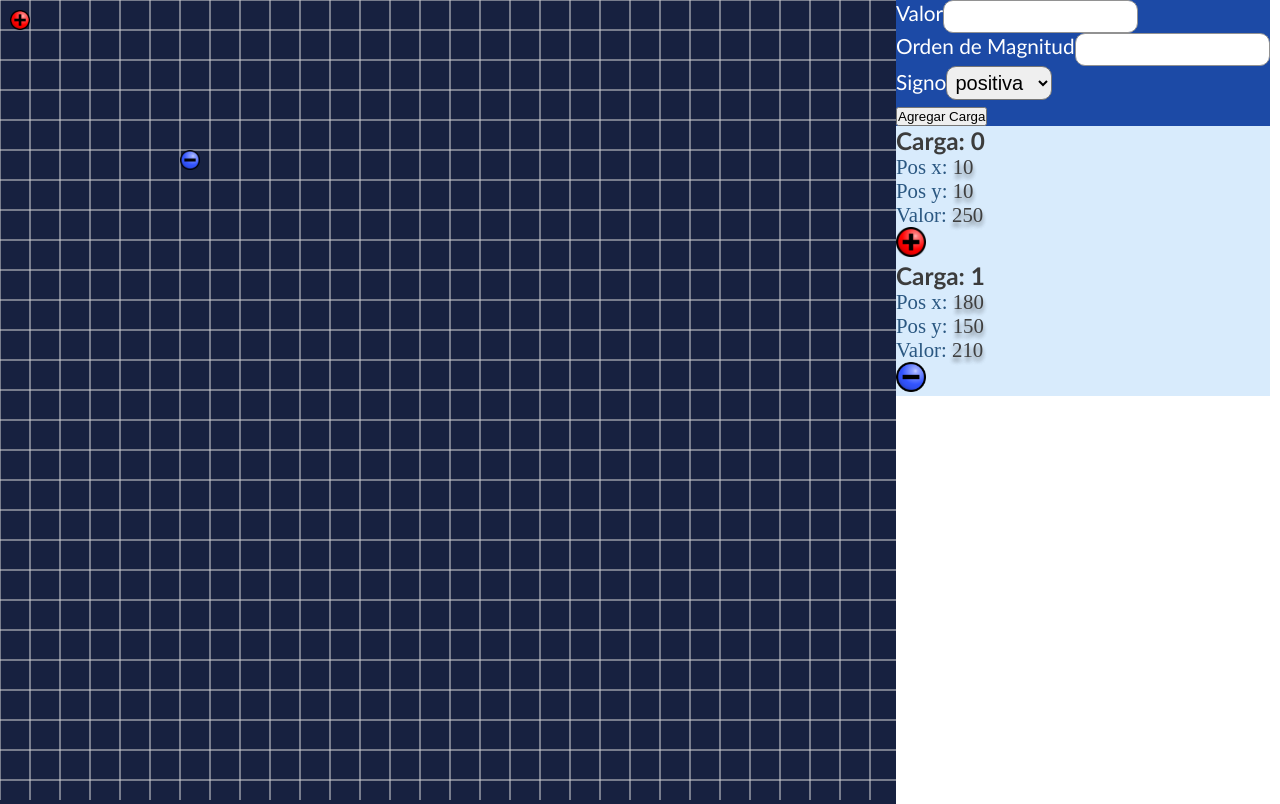
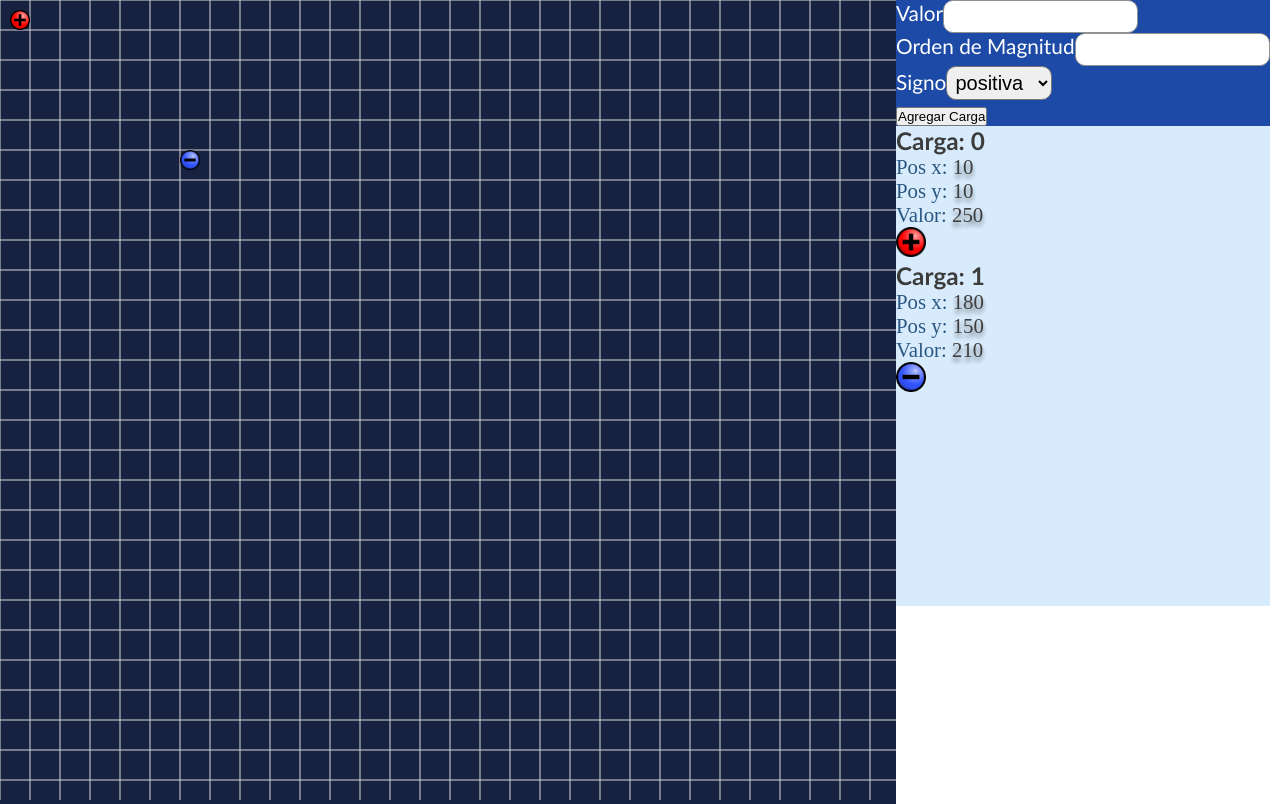
Before and after one commit to soloFac/fisica-cargas, a React (Create React App) app: page / in a window 1280 px wide. Built offline with nearby package versions, Linux system fonts and the light colour scheme.

Commit message:
fix some problems

```diff
--- a/src/components/Interface/Form.js
+++ b/src/components/Interface/Form.js
@@ -1,8 +1,17 @@
 import React, { useState } from 'react'
 import styled from '@emotion/styled'
-import { v4 as uuid } from 'uuid-sequential'
 
-const Form = ({ setCargas }) => {
+const Form = ({ cargas, setCargas }) => {
+  const getLastId = () => {
+    if (cargas.length === 0) {
+      return 1
+    } else {
+      return cargas[cargas.length - 1]?.id + 1
+    }
+  }
+
+  console.log(getLastId())
+
   const [carga, setCarga] = useState({
     id: '',
     signo: 'positiva',
@@ -28,11 +37,13 @@ const Form = ({ setCargas }) => {
   const agregarCarga = e => {
     e.preventDefault()
 
-    carga.id = uuid()
+    // carga.id = uuid()
+    carga.id = getLastId()
     if (carga.id === '') console.log('El id de la carga no puede estar vacio. Comuniquese con el administrador')
 
     if (carga.valor === '' || carga.potencia === '' || carga.signo === '') {
-      alert('Ningun campo puede ser vacio')
+      alert('Ningun campo puede estar vacio')
+      return null
     }
 
     setCargas((prevState) => {
--- a/src/components/Interface/InfoCarga.js
+++ b/src/components/Interface/InfoCarga.js
@@ -4,13 +4,9 @@ import { setCharge } from '../helpers'
 
 // Este sera un componente que contendra la informacion de las cargas para ser mostrada en Interface
 const InfoCarga = ({ cargas, setCargas }) => {
-  const imgNegativa = require('./../../img/negativa.png')
-  const imgPositiva = require('./../../img/positiva.png')
-
   const changeSign = (e, carga) => {
-    const disable = e.target.className.includes('disable')
     // Si no esta activada la cambio
-    const { id, signo, valor, potencia, pos } = carga
+    const { signo } = carga
     if (signo === 'positiva') {
       carga.signo = 'negativa'
       setCharge(carga, setCargas)
@@ -21,11 +17,11 @@ const InfoCarga = ({ cargas, setCargas }) => {
   }
 
   return (
-    <div>
+    <Container>
       {cargas.map(carga => {
         console.log(carga.pos)
         return (
-          <Container key={carga.id}>
+          <CargaContainer key={carga.id}>
             <h3>Carga: {carga.id}</h3>
             <div>
               <p>Pos x: <span>{carga.pos.x}</span></p>
@@ -39,9 +35,9 @@ const InfoCarga = ({ cargas, setCargas }) => {
                 onClick={(e) => changeSign(e, carga)}
               />
             </CargasImagen>
-          </Container>)
+          </CargaContainer>)
       })}
-    </div>
+    </Container>
   )
 }
 
@@ -58,6 +54,13 @@ const CargasImagen = styled.div`
 `
 
 const Container = styled.div`
+  overflow-y: scroll;
+  height: 60vh;
+  background-color: #D8EBFC;
+`
+
+const CargaContainer = styled.div`
+  position: relative;
   background-color: #D8EBFC;
   color: lightcoral;
   h3{
--- a/src/components/Interface/Interface.js
+++ b/src/components/Interface/Interface.js
@@ -11,6 +11,7 @@ const Interface = ({ cargas, setCargas }) => {
     // Los datos del calculo de la fuerza, campo electrico y potencial
     <Container>
       <Form
+        cargas={cargas}
         setCargas={setCargas}
       />
       <InfoCarga
```
